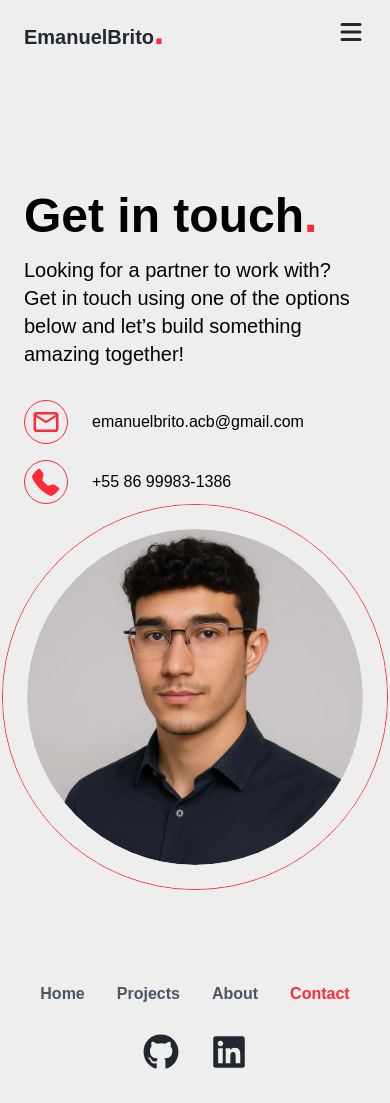
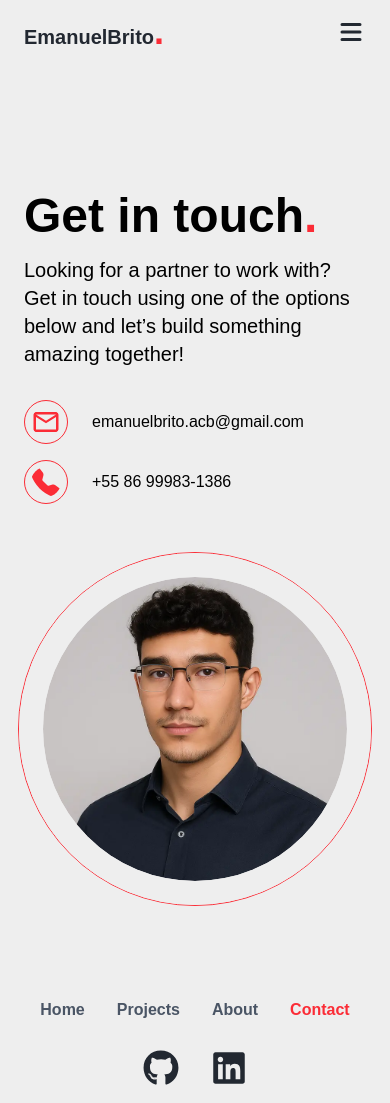
Before and after one commit to emanuelbrits/portfolio, a Next.js app: page /en/contact in a window 390 px wide. Shown: the top 1103 px of the page. Built offline with nearby package versions, Linux system fonts and the light colour scheme; a web font is replaced by a local one.

Commit message:
fix: LanguageSwitcher redirects to correct routes

```diff
--- a/src/app/[lang]/contact/page.tsx
+++ b/src/app/[lang]/contact/page.tsx
@@ -30,9 +30,9 @@ export default async function Contact({
                         </div>
                     </div>
                 </div>
-                <div className='flex justify-center lg:justify-end lg:w-full'>
+                <div className='flex justify-center lg:justify-end lg:w-full mt-12 lg:mt-0'>
                     <div className='rounded-full border-1 border-red-500'>
-                        <div className="relative w-96 h-96 lg:w-112 lg:h-112 rounded-full p-2 border-24 lg:border-60 xl:border-40 border-[var(--white)] overflow-hidden">
+                        <div className="relative w-88 h-88 lg:w-112 lg:h-112 rounded-full p-2 border-24 lg:border-60 xl:border-40 border-[var(--white)] overflow-hidden">
                             <Image
                                 src="/images/emanuel.webp"
                                 alt="Imagem da home"
--- a/src/app/components/LanguageSwitcher.tsx
+++ b/src/app/components/LanguageSwitcher.tsx
@@ -3,6 +3,7 @@ import { useState } from "react";
 import { FaChevronDown } from "react-icons/fa";
 import Link from "next/link";
 import { createPortal } from "react-dom";
+import { usePathname } from "next/navigation";
 
 type Language = {
   code: string;
@@ -18,6 +19,8 @@ type LanguageSwitcherProps = {
 const LanguageSwitcher = ({ currentLang, languages }: LanguageSwitcherProps) => {
   const [open, setOpen] = useState(false);
   const [coords, setCoords] = useState<{ x: number; y: number } | null>(null);
+
+  const pathname = usePathname();
 
   const current = languages.find((lang) => lang.code === currentLang);
   if (!current) return null;
@@ -56,7 +59,7 @@ const LanguageSwitcher = ({ currentLang, languages }: LanguageSwitcherProps) =>
               .map(({ code, flag, label }) => (
                 <Link
                   key={code}
-                  href={`/${code}`}
+                  href={`/${code}${pathname.replace(/^\/[a-z]{2}/, "")}`}
                   className="flex items-center gap-2 px-4 py-2 hover:bg-gray-100"
                   onClick={() => setOpen(false)}
                 >
```
